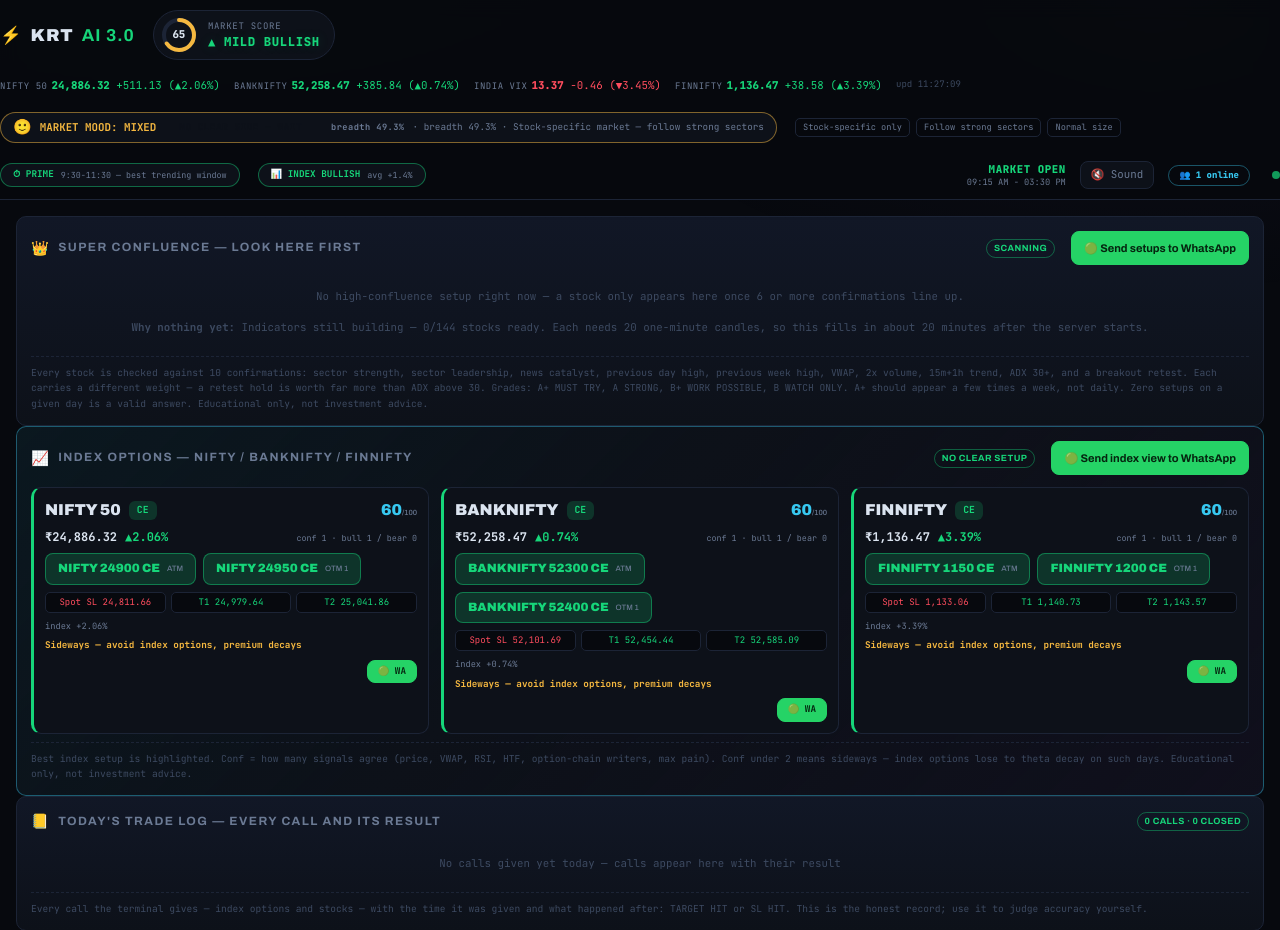
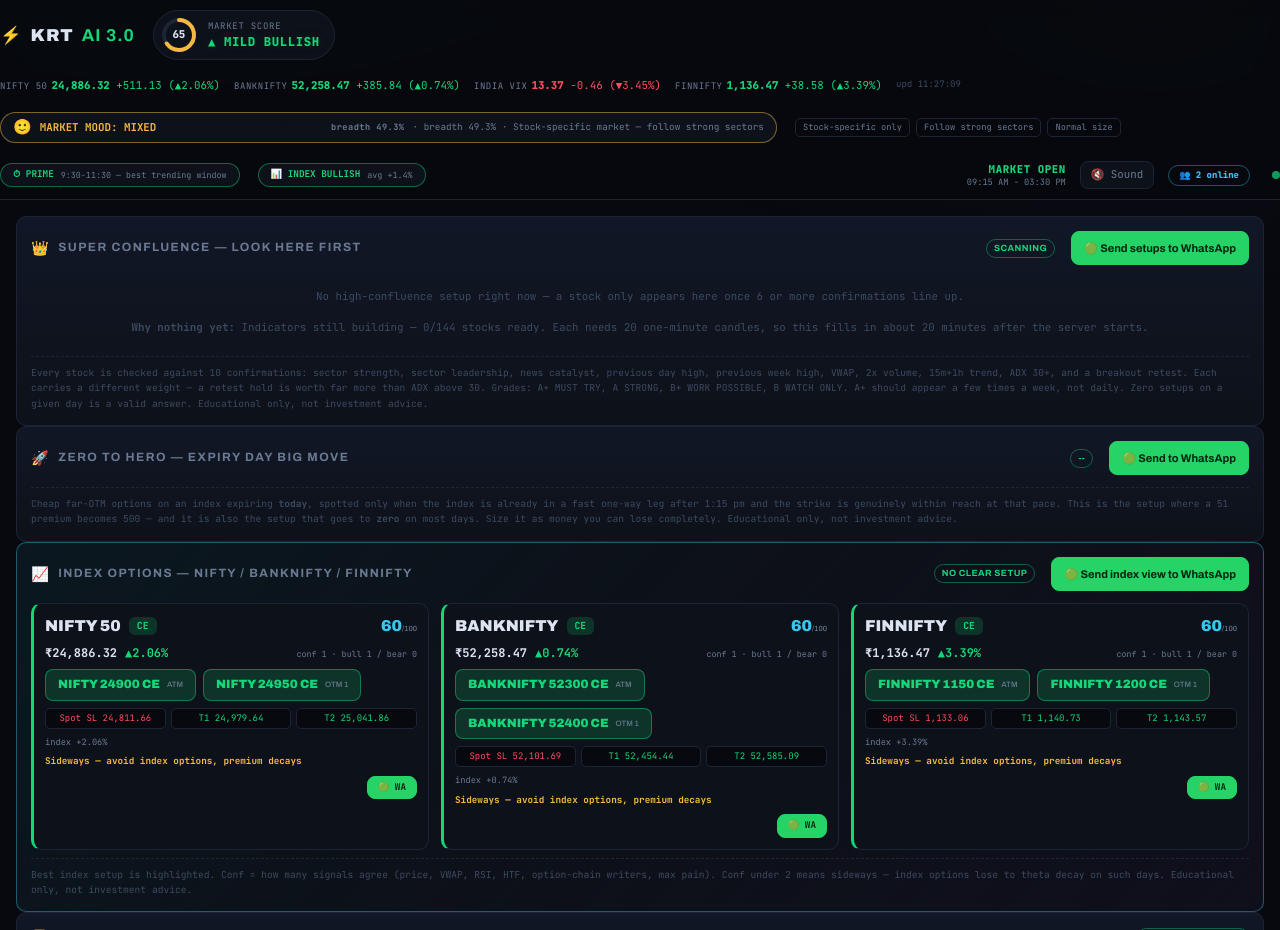
Before and after one commit to affiliatemaster0987-del/krt-terminal-3, a Flask app: page / in a window 1280 px wide. Shown: the top 930 px of the page. Run offline with Flask 3, Linux system fonts and the light colour scheme; data that the repository does not hold is empty.

Commit message:
Update index.html

```diff
--- a/templates/index.html
+++ b/templates/index.html
@@ -50,6 +50,14 @@
   </div>
 
 
+  </div>
+
+  <div class="card w12 zhcard">
+    <h2><span class="ic">🚀</span> ZERO TO HERO — EXPIRY DAY BIG MOVE
+      <span class="tag live" id="zhTag">--</span>
+      <button class="btn wa" id="zhSend" style="margin-left:8px">🟢 Send to WhatsApp</button></h2>
+    <div id="zhBox"></div>
+    <div class="hint">Cheap far-OTM options on an index expiring <b>today</b>, spotted only when the index is already in a fast one-way leg after 1:15 pm and the strike is genuinely within reach at that pace. This is the setup where a 51 premium becomes 500 — and it is also the setup that goes to <b>zero</b> on most days. Size it as money you can lose completely. Educational only, not investment advice.</div>
   </div>
 
   <div class="card w12 idxcard">
```
